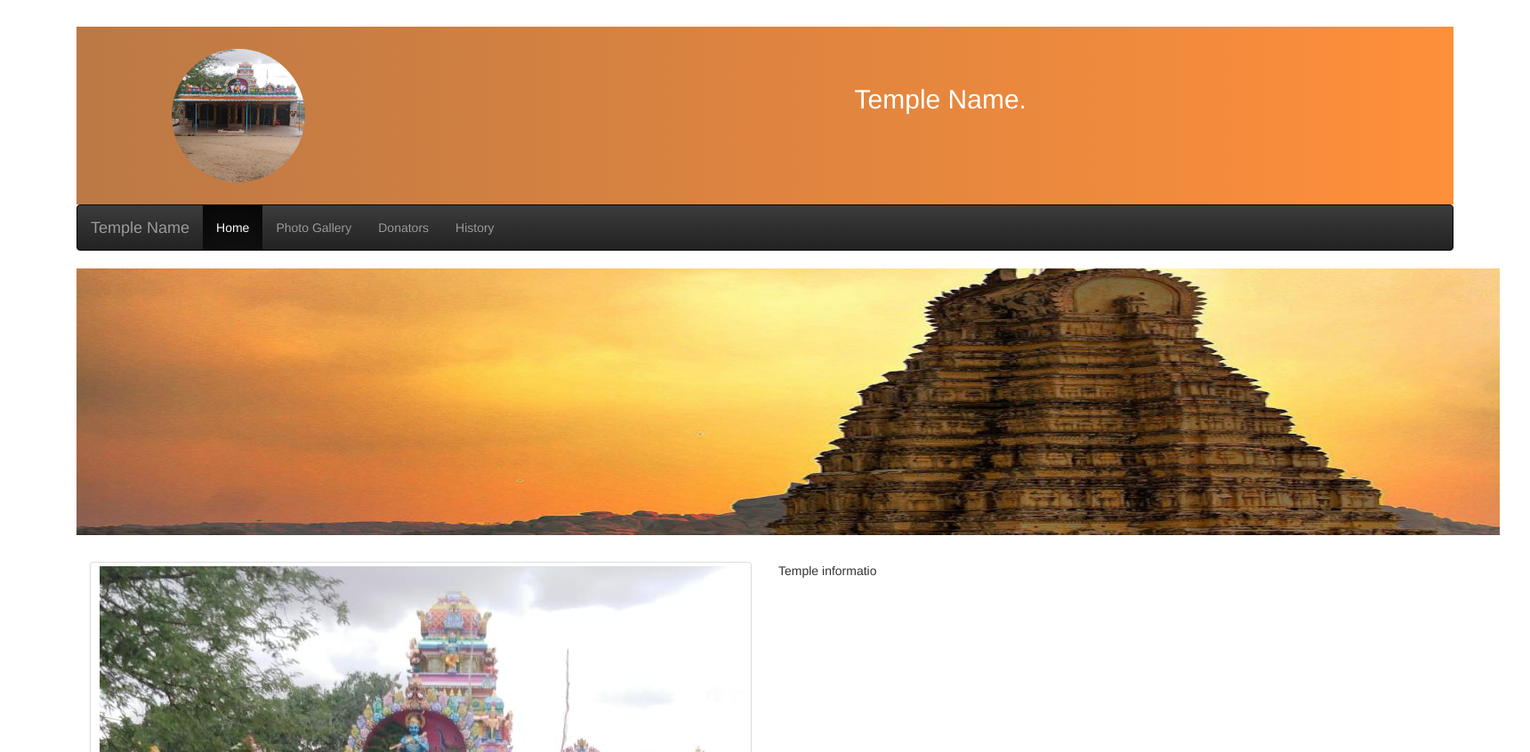
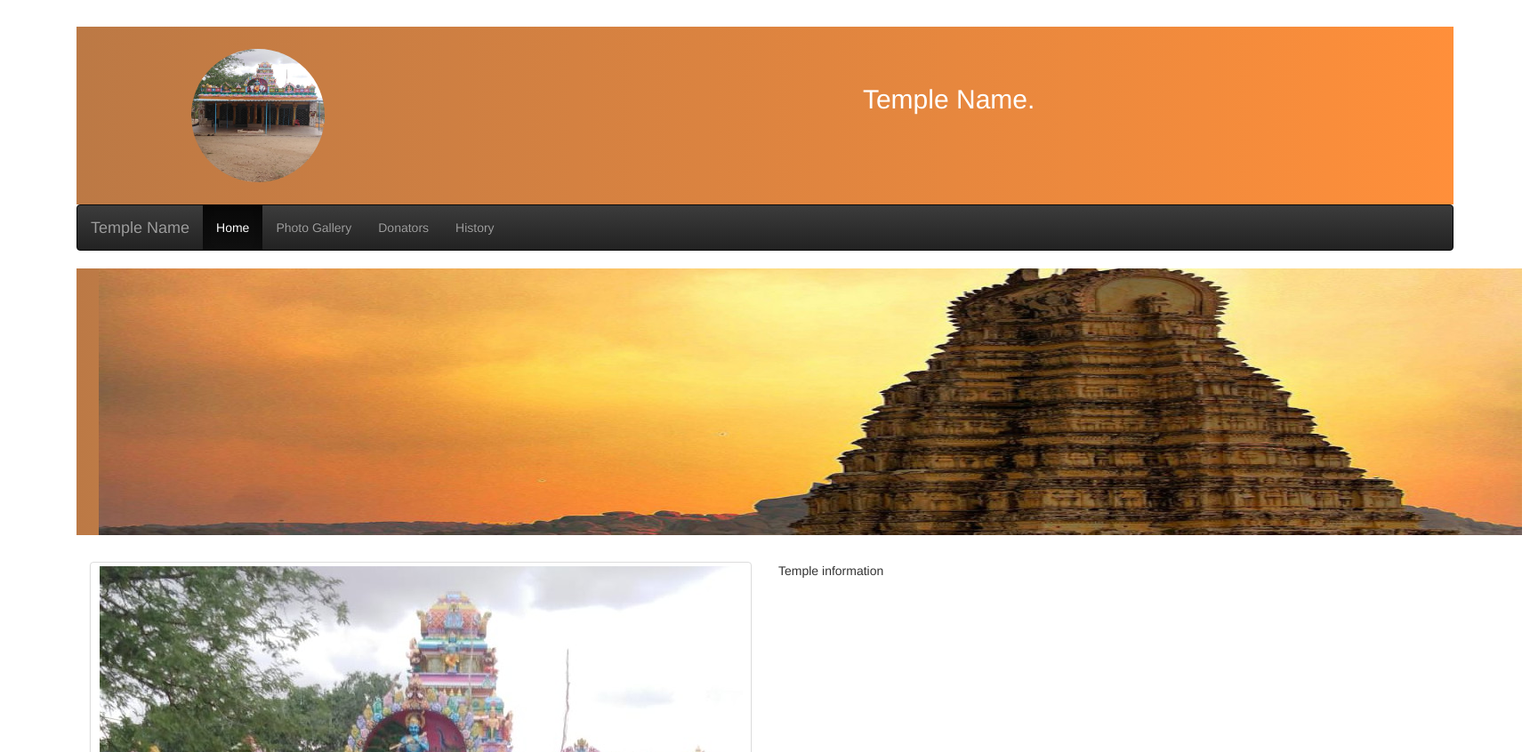
Before and after one commit to swaroop-hub/temple-website, a PHP site: page / in a window 1720 px wide. Shown: the top 846 px of the page at 89% size. Run offline with PHP 8.4, Linux system fonts and the light colour scheme.

Commit message:
minor changes

```diff
--- a/css/index.css
+++ b/css/index.css
@@ -10,7 +10,8 @@ body {font-family: Verdana, sans-serif; margin:0}
 .jumbotron {
     height: 300px;
     padding-top: 0px !important;
-    background-color: #fccb88 !important;
+    padding-left: 25px !important;
+    background-image: linear-gradient(to right, #bc7945,#f7c97e);
 }
 
 #header{
--- a/donators.html
+++ b/donators.html
@@ -5,6 +5,7 @@
     <meta charset="UTF-8">
     <meta name="viewport" content="width=device-width, initial-scale=1.0">
     <title>Donators</title>
+    <link rel="stylesheet" href="./css/index.css">
     <link rel="stylesheet" href="https://maxcdn.bootstrapcdn.com/bootstrap/3.3.7/css/bootstrap.min.css" integrity="sha384-BVYiiSIFeK1dGmJRAkycuHAHRg32OmUcww7on3RYdg4Va+PmSTsz/K68vbdEjh4u" crossorigin="anonymous">
 
 
--- a/index.html
+++ b/index.html
@@ -43,7 +43,7 @@
           <ul class="nav navbar-nav">
             <li class="active"><a href="#">Home</a></li>
             <li><a href="photogallery.html">Photo Gallery</a></li>
-            <li><a href="#">Donators</a></li>
+            <li><a href="donators.html">Donators</a></li>
             <li><a href="#">History</a></li>
           </ul>
         </div>
@@ -64,7 +64,7 @@
           </div>
           <div class="col-sm-6">
             <div class="">
-                Temple informatio
+                Temple information
             </div>
           </div>
 
--- a/photogallery.html
+++ b/photogallery.html
@@ -48,7 +48,7 @@
         <ul class="nav navbar-nav">
           <li ><a href="index.html">Home</a></li>
           <li class="active"><a href="photogallery.html">Photo Gallery</a></li>
-          <li><a href="#">Donators</a></li>
+          <li><a href="donators.html">Donators</a></li>
           <li><a href="#">History</a></li>
         </ul>
       </div>
```
